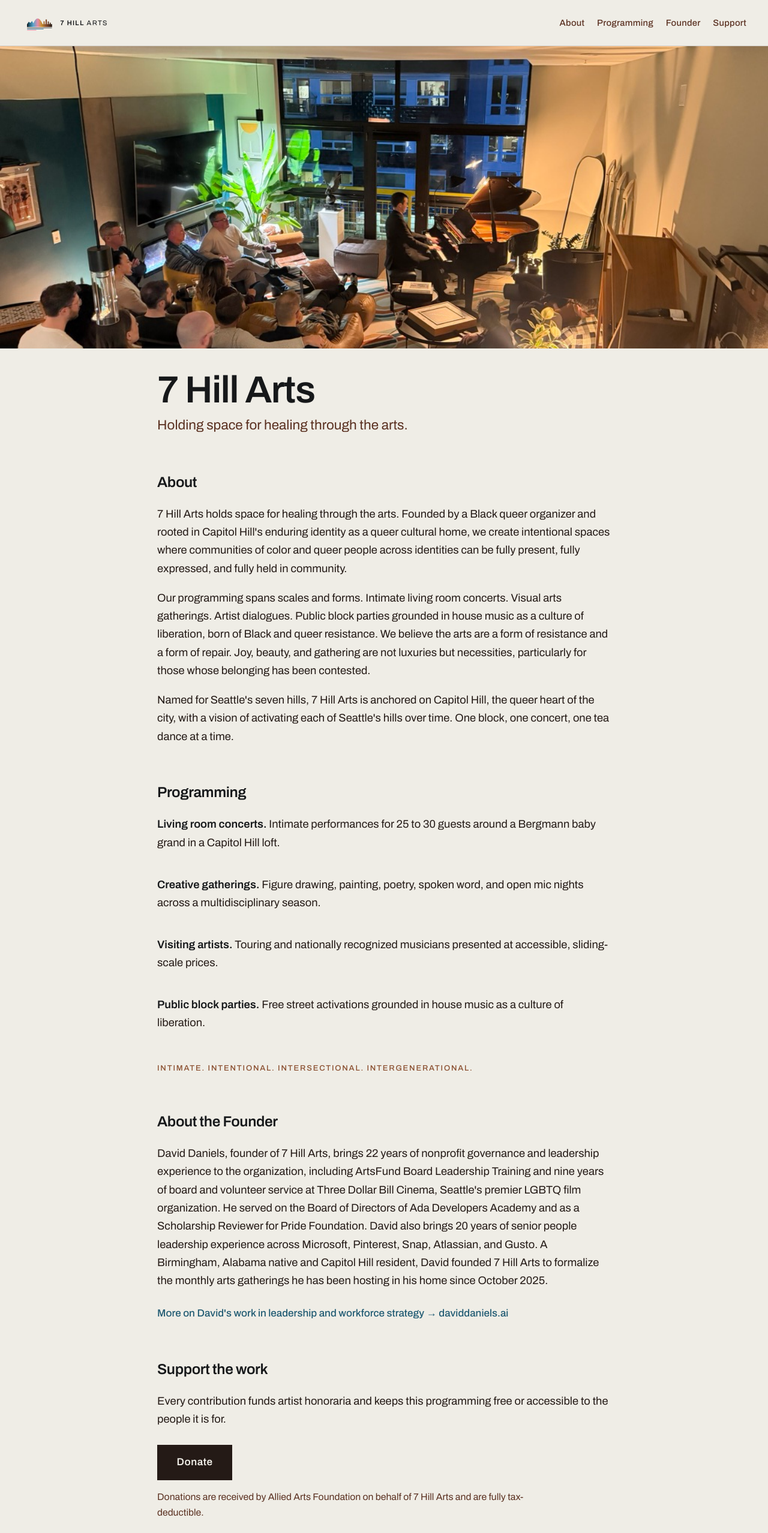
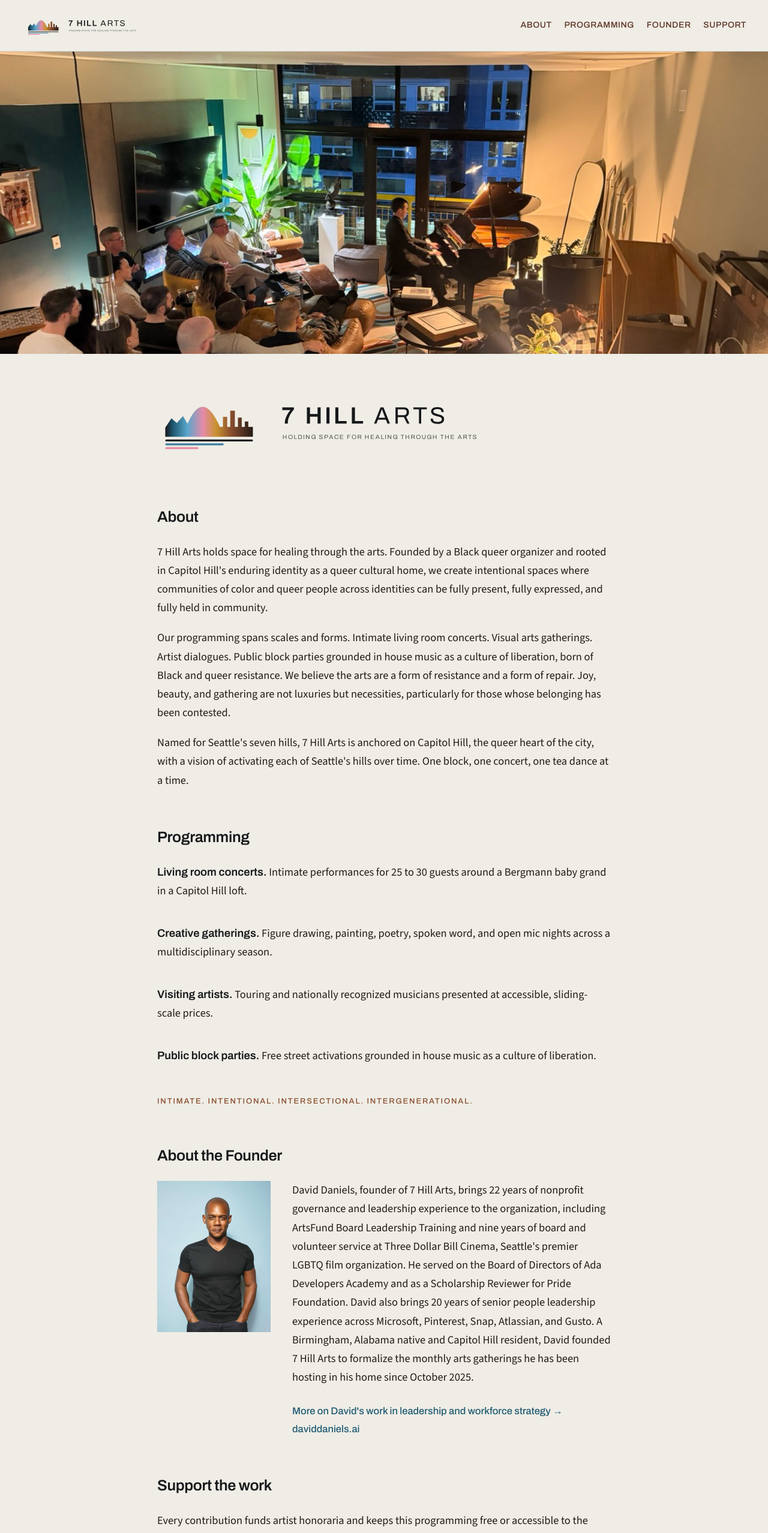
Before and after one commit to daviddanielsjr/7hillarts-org, a website: page index.html in a window 1280 px wide. Shown: the top 2556 px of the page at 60% size. Drawn offline with nearby package versions, Linux system fonts and the light colour scheme.

Commit message:
Elevate brand lockup, refine type, and add founder photo.

```diff
--- a/index.html
+++ b/index.html
@@ -35,7 +35,7 @@
 
   <link rel="preconnect" href="https://fonts.googleapis.com" />
   <link rel="preconnect" href="https://fonts.gstatic.com" crossorigin />
-  <link href="https://fonts.googleapis.com/css2?family=Archivo:ital,wght@0,400;0,500;0,600;0,700;1,400&display=swap" rel="stylesheet" />
+  <link href="https://fonts.googleapis.com/css2?family=Archivo:opsz,wght@8..48,400;8..48,500;8..48,600;8..48,700&family=Source+Sans+3:ital,wght@0,400;0,500;0,600;1,400&display=swap" rel="stylesheet" />
   <link rel="stylesheet" href="styles.css" />
 </head>
 <body>
@@ -43,10 +43,10 @@
     <header class="header">
       <a href="#top" class="logo" aria-label="7 Hill Arts home">
         <img
-          src="images/lockup-horizontal-light-notag.svg"
-          alt="7 Hill Arts"
-          width="200"
-          height="48"
+          src="images/lockup-horizontal-light.svg"
+          alt="7 Hill Arts: Holding space for healing through the arts"
+          width="280"
+          height="68"
           class="logo-img"
         />
       </a>
@@ -69,9 +69,15 @@
             height="768"
           />
         </div>
-        <div class="hero-text">
-          <h1 id="hero-heading">7 Hill Arts</h1>
-          <p class="tagline">Holding space for healing through the arts.</p>
+        <div class="hero-brand">
+          <h1 id="hero-heading" class="visually-hidden">7 Hill Arts</h1>
+          <img
+            src="images/lockup-horizontal-light.svg"
+            alt="7 Hill Arts: Holding space for healing through the arts"
+            width="620"
+            height="150"
+            class="hero-lockup"
+          />
         </div>
       </section>
 
@@ -105,12 +111,23 @@
 
       <section id="founder" class="section reveal">
         <h2>About the Founder</h2>
-        <div class="about-copy">
-          <p>David Daniels, founder of 7 Hill Arts, brings 22 years of nonprofit governance and leadership experience to the organization, including ArtsFund Board Leadership Training and nine years of board and volunteer service at Three Dollar Bill Cinema, Seattle's premier LGBTQ film organization. He served on the Board of Directors of Ada Developers Academy and as a Scholarship Reviewer for Pride Foundation. David also brings 20 years of senior people leadership experience across Microsoft, Pinterest, Snap, Atlassian, and Gusto. A Birmingham, Alabama native and Capitol Hill resident, David founded 7 Hill Arts to formalize the monthly arts gatherings he has been hosting in his home since October 2025.</p>
+        <div class="founder-layout">
+          <img
+            src="images/david-daniels.jpg"
+            alt="David Daniels, founder of 7 Hill Arts"
+            class="founder-photo"
+            width="541"
+            height="720"
+          />
+          <div class="founder-copy">
+            <div class="about-copy">
+              <p>David Daniels, founder of 7 Hill Arts, brings 22 years of nonprofit governance and leadership experience to the organization, including ArtsFund Board Leadership Training and nine years of board and volunteer service at Three Dollar Bill Cinema, Seattle's premier LGBTQ film organization. He served on the Board of Directors of Ada Developers Academy and as a Scholarship Reviewer for Pride Foundation. David also brings 20 years of senior people leadership experience across Microsoft, Pinterest, Snap, Atlassian, and Gusto. A Birmingham, Alabama native and Capitol Hill resident, David founded 7 Hill Arts to formalize the monthly arts gatherings he has been hosting in his home since October 2025.</p>
+            </div>
+            <p class="outbound">
+              <a href="https://daviddaniels.ai" target="_blank" rel="noopener">More on David's work in leadership and workforce strategy → daviddaniels.ai</a>
+            </p>
+          </div>
         </div>
-        <p class="outbound">
-          <a href="https://daviddaniels.ai" target="_blank" rel="noopener">More on David's work in leadership and workforce strategy → daviddaniels.ai</a>
-        </p>
       </section>
 
       <section id="support" class="section connect-section reveal">
--- a/styles.css
+++ b/styles.css
@@ -27,10 +27,12 @@
   --border: rgba(36, 26, 22, 0.14);
   --focus: var(--sound);
 
-  --font: "Archivo", "Helvetica Neue", Helvetica, Arial, sans-serif;
+  /* Archivo = identity/display (matches the mark). Source Sans 3 = quieter body. */
+  --font-display: "Archivo", "Helvetica Neue", Helvetica, Arial, sans-serif;
+  --font-body: "Source Sans 3", "Helvetica Neue", Helvetica, Arial, sans-serif;
   --space: 1.5rem;
   --max-width: 42rem;
-  --header-h: 4.25rem;
+  --header-h: 4.75rem;
 }
 
 *,
@@ -53,11 +55,11 @@ html {
 
 body {
   margin: 0;
-  font-family: var(--font);
+  font-family: var(--font-body);
   font-weight: 400;
   color: var(--text);
   background: var(--bg);
-  line-height: 1.65;
+  line-height: 1.7;
   -webkit-font-smoothing: antialiased;
 }
 
@@ -102,8 +104,9 @@ button:focus-visible,
 
 .logo-img {
   display: block;
-  height: 2.35rem;
+  height: 2.85rem;
   width: auto;
+  max-width: min(52vw, 17rem);
 }
 
 .nav {
@@ -114,11 +117,13 @@ button:focus-visible,
 }
 
 .nav a {
+  font-family: var(--font-display);
   color: var(--text-muted);
   text-decoration: none;
-  font-size: 0.82rem;
+  font-size: 0.78rem;
   font-weight: 500;
-  letter-spacing: 0.02em;
+  letter-spacing: 0.04em;
+  text-transform: uppercase;
 }
 
 .nav a:hover {
@@ -130,9 +135,21 @@ main {
   flex: 1;
 }
 
-/* Hero — full-bleed image, brand + tagline beneath on paper */
+.visually-hidden {
+  position: absolute;
+  width: 1px;
+  height: 1px;
+  padding: 0;
+  margin: -1px;
+  overflow: hidden;
+  clip: rect(0, 0, 0, 0);
+  white-space: nowrap;
+  border: 0;
+}
+
+/* Hero — full-bleed image, designed lockup with tagline as brand headline */
 .hero {
-  margin-bottom: 3.25rem;
+  margin-bottom: 3.5rem;
 }
 
 .hero-image-wrap {
@@ -149,29 +166,16 @@ main {
   object-position: center 42%;
 }
 
-.hero-text {
-  max-width: calc(var(--max-width) + 4rem);
+.hero-brand {
+  max-width: calc(var(--max-width) + 6rem);
   margin: 0 auto;
-  padding: 2rem clamp(1rem, 4vw, 2rem) 0;
+  padding: 2.25rem clamp(1rem, 4vw, 2rem) 0;
 }
 
-.hero h1 {
-  font-family: var(--font);
-  font-size: clamp(2.4rem, 7vw, 3.5rem);
-  font-weight: 600;
-  line-height: 1.05;
-  letter-spacing: -0.02em;
-  color: var(--ink);
-  margin: 0 0 0.55rem;
-}
-
-.tagline {
-  font-size: clamp(1.05rem, 2.4vw, 1.25rem);
-  font-weight: 400;
-  color: var(--text-muted);
-  margin: 0;
-  max-width: 28rem;
-  line-height: 1.45;
+.hero-lockup {
+  display: block;
+  width: min(100%, 34rem);
+  height: auto;
 }
 
 /* Sections */
@@ -182,12 +186,13 @@ main {
 }
 
 .section h2 {
-  font-family: var(--font);
-  font-size: 1.35rem;
+  font-family: var(--font-display);
+  font-optical-sizing: auto;
+  font-size: 1.4rem;
   font-weight: 600;
   letter-spacing: -0.015em;
   color: var(--ink);
-  margin: 0 0 1rem;
+  margin: 0 0 1.15rem;
 }
 
 .about-copy p,
@@ -211,12 +216,14 @@ main {
 }
 
 .focus-item strong {
+  font-family: var(--font-display);
   font-weight: 600;
   color: var(--ink);
 }
 
 .pillars {
   margin: 0;
+  font-family: var(--font-display);
   font-size: 0.72rem;
   font-weight: 500;
   letter-spacing: 0.14em;
@@ -225,14 +232,35 @@ main {
   line-height: 1.6;
 }
 
+.founder-layout {
+  display: grid;
+  grid-template-columns: 10.5rem 1fr;
+  gap: 1.75rem 2rem;
+  align-items: start;
+}
+
+.founder-photo {
+  display: block;
+  width: 100%;
+  height: auto;
+  aspect-ratio: 3 / 4;
+  object-fit: cover;
+  object-position: center 18%;
+}
+
+.founder-copy .outbound {
+  margin-top: 1.35rem;
+}
+
 .outbound {
   margin: 1.35rem 0 0;
 }
 
 .outbound a {
+  font-family: var(--font-display);
   color: var(--accent-deep);
   text-decoration: none;
-  font-size: 0.95rem;
+  font-size: 0.92rem;
   font-weight: 500;
   border-bottom: 1px solid transparent;
   transition: border-color 0.2s ease, color 0.2s ease;
@@ -257,10 +285,11 @@ main {
   padding: 0.8rem 1.75rem;
   background: var(--ebony);
   color: var(--paper);
-  font-family: var(--font);
-  font-size: 0.95rem;
+  font-family: var(--font-display);
+  font-size: 0.9rem;
   font-weight: 600;
-  letter-spacing: 0.03em;
+  letter-spacing: 0.04em;
+  text-transform: uppercase;
   text-decoration: none;
   border: 1px solid var(--ebony);
   transition: background 0.2s ease, color 0.2s ease;
@@ -347,12 +376,14 @@ main {
 
   .header {
     align-items: center;
-    padding-top: 0.65rem;
-    padding-bottom: 0.65rem;
+    padding-top: 0.55rem;
+    padding-bottom: 0.55rem;
+    gap: 0.65rem;
   }
 
   .logo-img {
-    height: 1.85rem;
+    height: 2.35rem;
+    max-width: 48vw;
   }
 
   .nav {
@@ -365,15 +396,28 @@ main {
   }
 
   .nav a {
-    font-size: 0.7rem;
+    font-size: 0.65rem;
   }
 
   .hero-image {
     height: 13.5rem;
   }
 
-  .hero h1 {
-    font-size: 2.15rem;
+  .hero-brand {
+    padding-top: 1.5rem;
+  }
+
+  .hero-lockup {
+    width: 100%;
+  }
+
+  .founder-layout {
+    grid-template-columns: 1fr;
+    gap: 1.25rem;
+  }
+
+  .founder-photo {
+    width: min(12rem, 55%);
   }
 
   .pillars {
@@ -381,3 +425,10 @@ main {
     font-size: 0.68rem;
   }
 }
+
+@media (max-width: 640px) and (min-width: 421px) {
+  .founder-layout {
+    grid-template-columns: 8.5rem 1fr;
+    gap: 1.35rem;
+  }
+}
```
Also changed, not shown: images/david-daniels.jpg (added), images/lockup-horizontal-light.svg (added).
